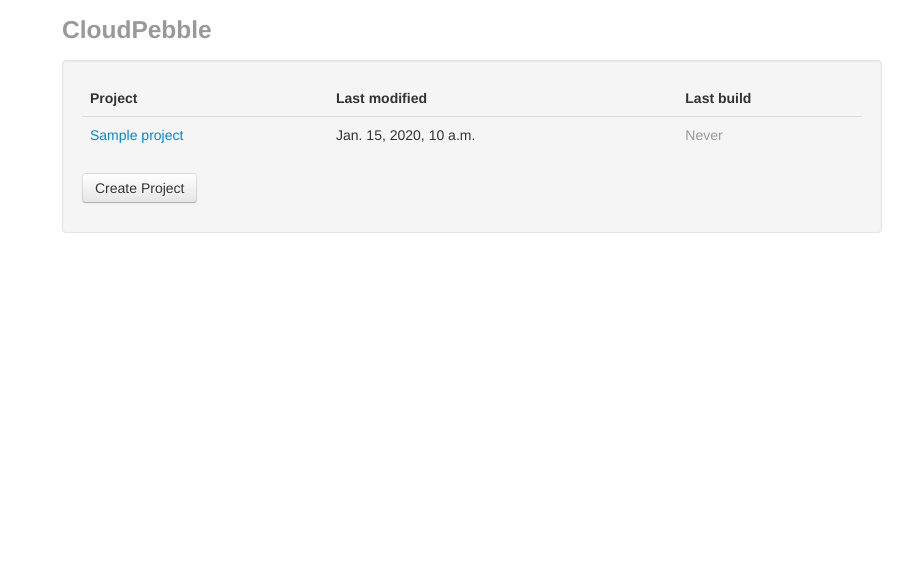
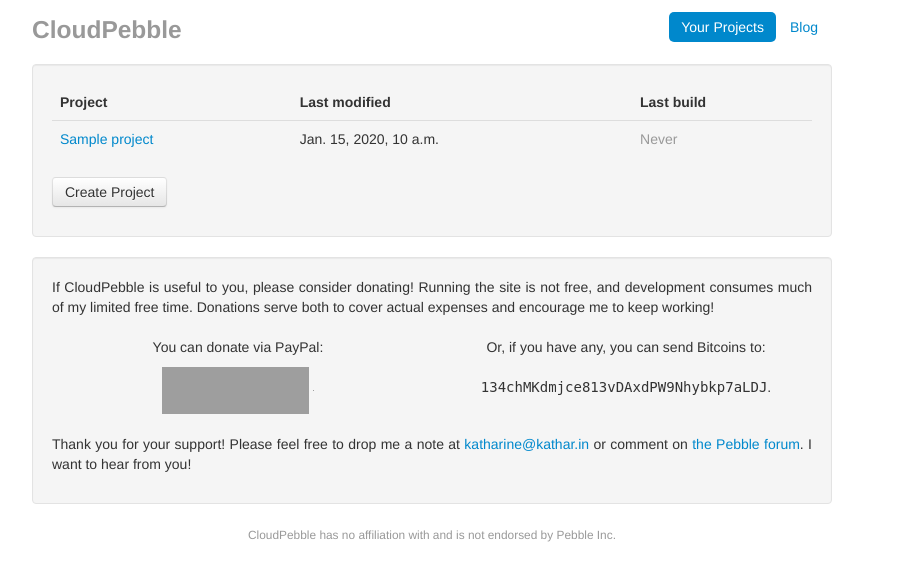
Before and after one commit to pebble/cloudpebble, a Django app: template ide/templates/ide/index.html in a window 1280 px wide. Shown: the top 581 px of the page, without its empty margins (208-1121 px from the left). Run offline with Django 3.2, Linux system fonts and the light colour scheme; the template is opened without the code that fills it: most values are stand-ins (such as "Sample title", 1, 10 or a date in 2020); some libraries are stand-ins or nearby versions; grey boxes are pictures that could not be loaded.

Commit message:
Added blog links and a donate button.

```diff
--- a/ide/templates/ide/index.html
+++ b/ide/templates/ide/index.html
@@ -1,11 +1,26 @@
 {% extends "ide/base.html" %}
 {% load staticfiles %}
 {% block content %}
-<div class="container">
+<style type="text/css">
+      /* Custom container */
+      .container-narrow {
+        margin: 0 auto;
+        max-width: 800px;
+      }
+      .container-narrow > hr {
+        margin: 30px 0;
+      }
+      </style>
+<div class="container-narrow">
     <div class="masthead">
-        <h3 class="muted offset1">CloudPebble</h3>
+        <ul class="nav nav-pills pull-right">
+          <li class="active"><a>Your Projects</a></li>
+          <li><a href="http://blog.cloudpebble.net/">Blog</a></li>
+        </ul>
+        <h3 class="muted">CloudPebble</h3>
     </div>
-    <div class="span10 offset1 well">
+    <div class="row-fluid">
+        <div class="span12 well">
             {% if my_projects %}
                 <table class="table">
                     <thead>
@@ -38,6 +53,37 @@
                 <p>You don't have any projects yet.</p>
             {% endif %}
             <p><button id="create-project" class="btn">Create Project</button></p>
+        </div>
+    </div>
+    {% if my_projects %}
+    <div class="row-fluid">
+        <div class="span12 well" style="text-align: justify;" id="donations">
+            <p>If CloudPebble is useful to you, please consider donating! Running the site is not free, and
+                development consumes much of my limited free time. Donations serve both to cover actual
+                expenses and encourage me to keep working!</p>
+            <div class="row-fluid" style="padding-top: 10px;">
+                <div class="span6 text-center">
+                <p>You can donate via PayPal:</p>
+                <form action="https://www.paypal.com/cgi-bin/webscr" method="post" target="_top">
+                    <input type="hidden" name="cmd" value="_s-xclick">
+                    <input type="hidden" name="hosted_button_id" value="KUJCS5LYA22TY">
+                    <input type="image" src="https://www.paypalobjects.com/en_US/i/btn/btn_donateCC_LG.gif" style="height: 47px; width:147px;" border="0" name="submit" alt="PayPal - The safer, easier way to pay online!">
+                    <img alt="" border="0" src="https://www.paypalobjects.com/en_US/i/scr/pixel.gif" width="1" height="1">
+                </form>
+
+                </div>
+                <div class="span6 text-center">
+                    <p>Or, if you have any, you can send Bitcoins to:<br><br><tt>134chMKdmjce813vDAxdPW9Nhybkp7aLDJ</tt>.</p>
+                </div>
+            </div>
+            <p>Thank you for your support! Please feel free to drop me a note at <a href="mailto:katharine@kathar.in">katharine@kathar.in</a>
+                or comment on <a href="http://forums.getpebble.com/discussion/4745/cloudpebble-net-online-pebble-ide/p1">the Pebble forum</a>.
+                I want to hear from you!</p>
+        </div>
+    </div>
+    {% endif %}
+    <div class="footer muted text-center">
+        <small>CloudPebble has no affiliation with and is not endorsed by Pebble Inc.</small>
     </div>
 </div>
 
--- a/ide/templates/ide/project.html
+++ b/ide/templates/ide/project.html
@@ -4,7 +4,11 @@
 {% block content %}
 <div class="container-fluid">
     <div class="masthead">
-        <div class="pull-right"><a href="/ide/">Return to project list</a></div>
+        <ul class="nav nav-pills pull-right">
+          <li class="active"><a>{{ project.name }}</a></li>
+          <li><a href="/ide/">Your Projects</a></li>
+          <li><a href="http://blog.cloudpebble.net/">Blog</a></li>
+        </ul>
         <h3 class="muted">CloudPebble – <span class="project-name">{{ project.name }}</span></h3>
     </div>
     <div class="row-fluid">
```
Lines whose indentation alone changed are shown as unchanged.
